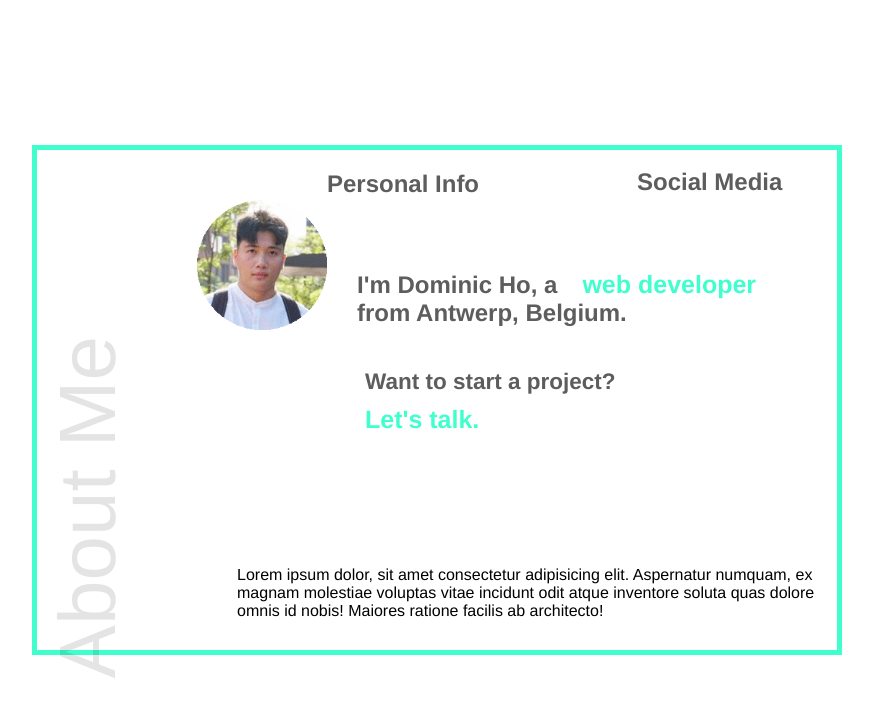
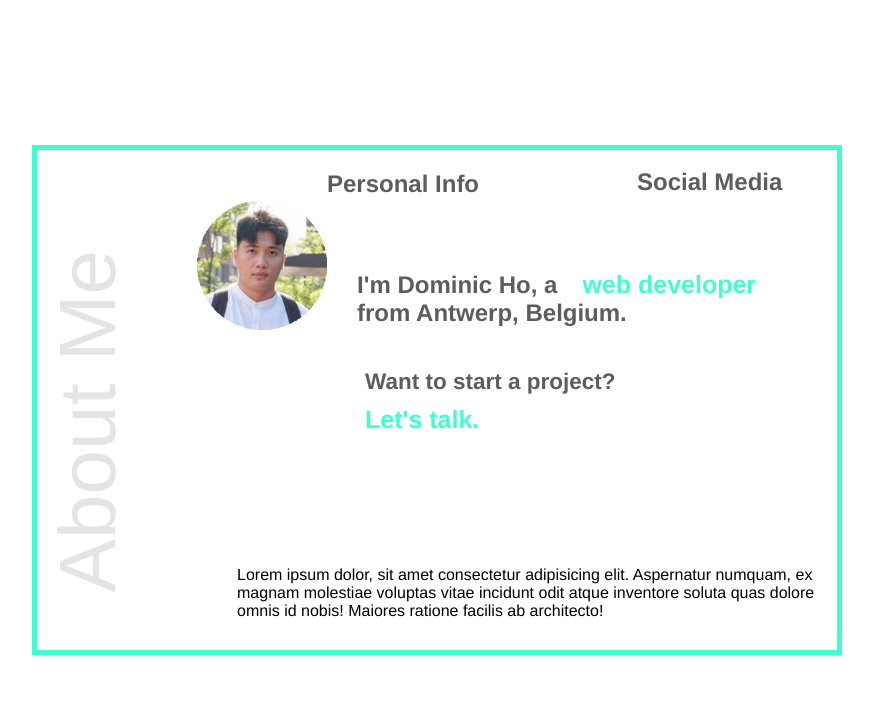
Before and after one commit to dominicho97/VCard, a plain HTML site: page index.html in a window 1280 px wide. Shown: the whole page, without its empty margins (203-1076 px from the left). Drawn offline with Linux system fonts and the light colour scheme.

Commit message:
changed magin-top to top in .about-me

```diff
--- a/style.css
+++ b/style.css
@@ -44,7 +44,7 @@
 
 .about-me{
 
-margin-top: 100px;
+top: 100px;
  margin-left: 5px;;
  font-size: 80px;
 
@@ -64,6 +64,7 @@ margin-top: 100px;
 
   margin-top: -70px;
   left:  250px;
+
 }
 
 .social{
```
